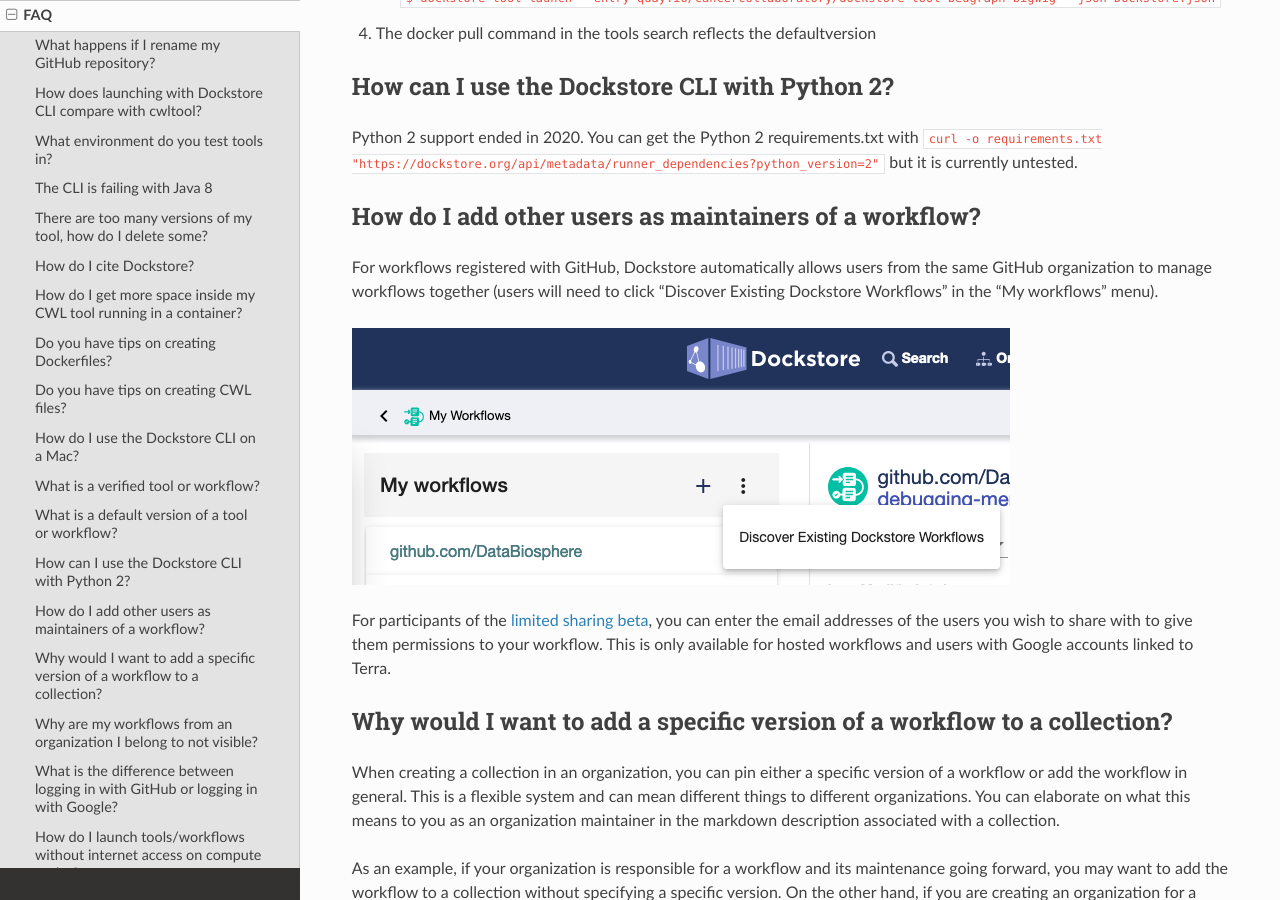
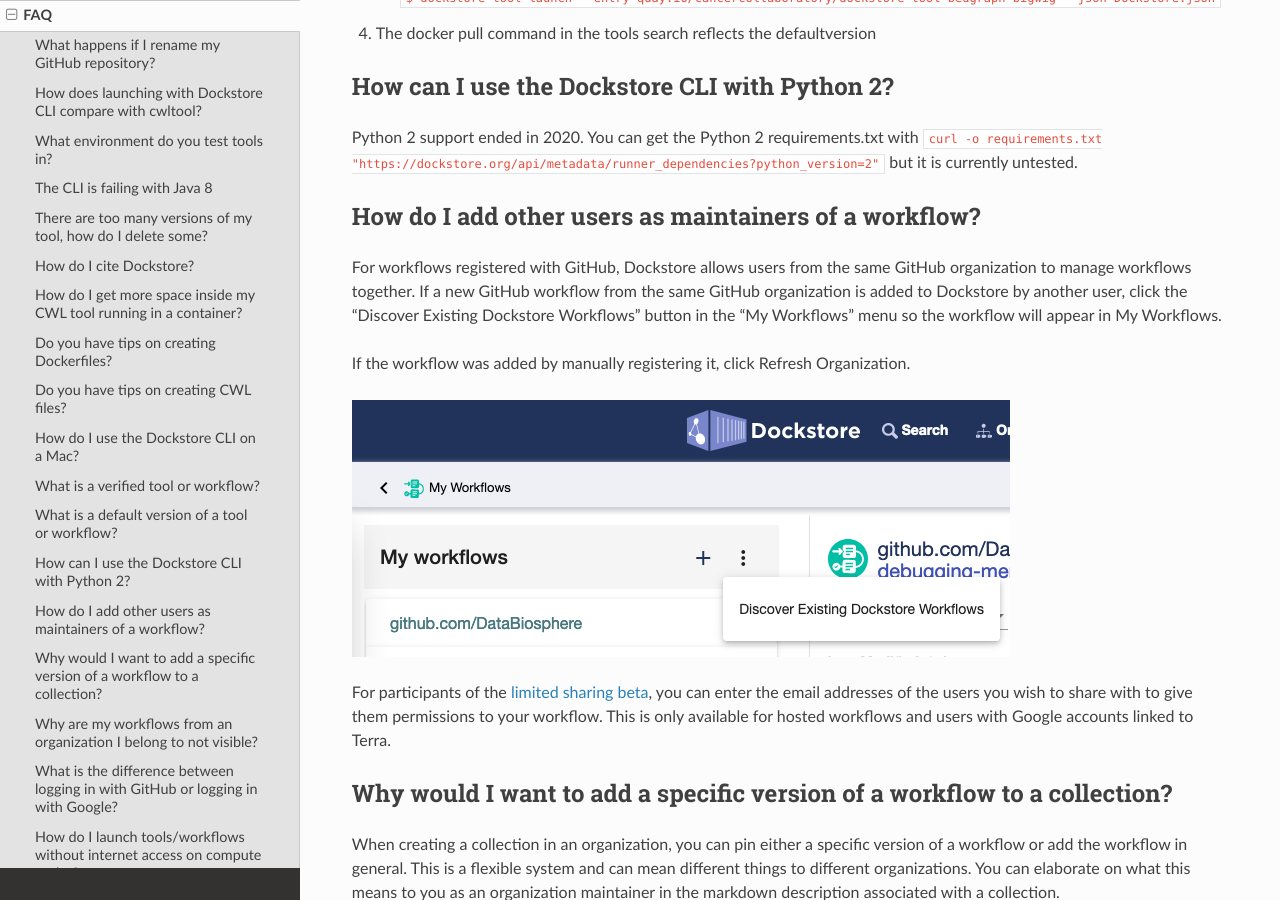
Before and after one commit to dockstore/dockstore-documentation, a Sphinx documentation site: the page built from docs/faq.rst, in a window 1280 px wide and 900 px high, scrolled down 4378 px. Built offline with Sphinx 7.4.7 and the Read the Docs theme 2.0.0, drawn with Linux system fonts in a browser that asks for light colours.

Commit message:
update wording

```diff
--- a/docs/faq.rst
+++ b/docs/faq.rst
@@ -258,9 +258,11 @@ but it is currently untested.
 How do I add other users as maintainers of a workflow?
 ------------------------------------------------------
 
-For workflows registered with GitHub, Dockstore automatically allows users from
-the same GitHub organization to manage workflows together (users will need to click
-"Discover Existing Dockstore Workflows" in the "My workflows" menu).
+For workflows registered with GitHub, Dockstore allows users from the same GitHub organization to manage workflows
+together. If a new GitHub workflow from the same GitHub organization is added to Dockstore by another user, click
+the "Discover Existing Dockstore Workflows" button in the "My Workflows" menu so the workflow will appear in My Workflows.
+
+If the workflow was added by manually registering it, click Refresh Organization.
 
 .. image:: discover_existing_workflows_screenshot.png
 
```
